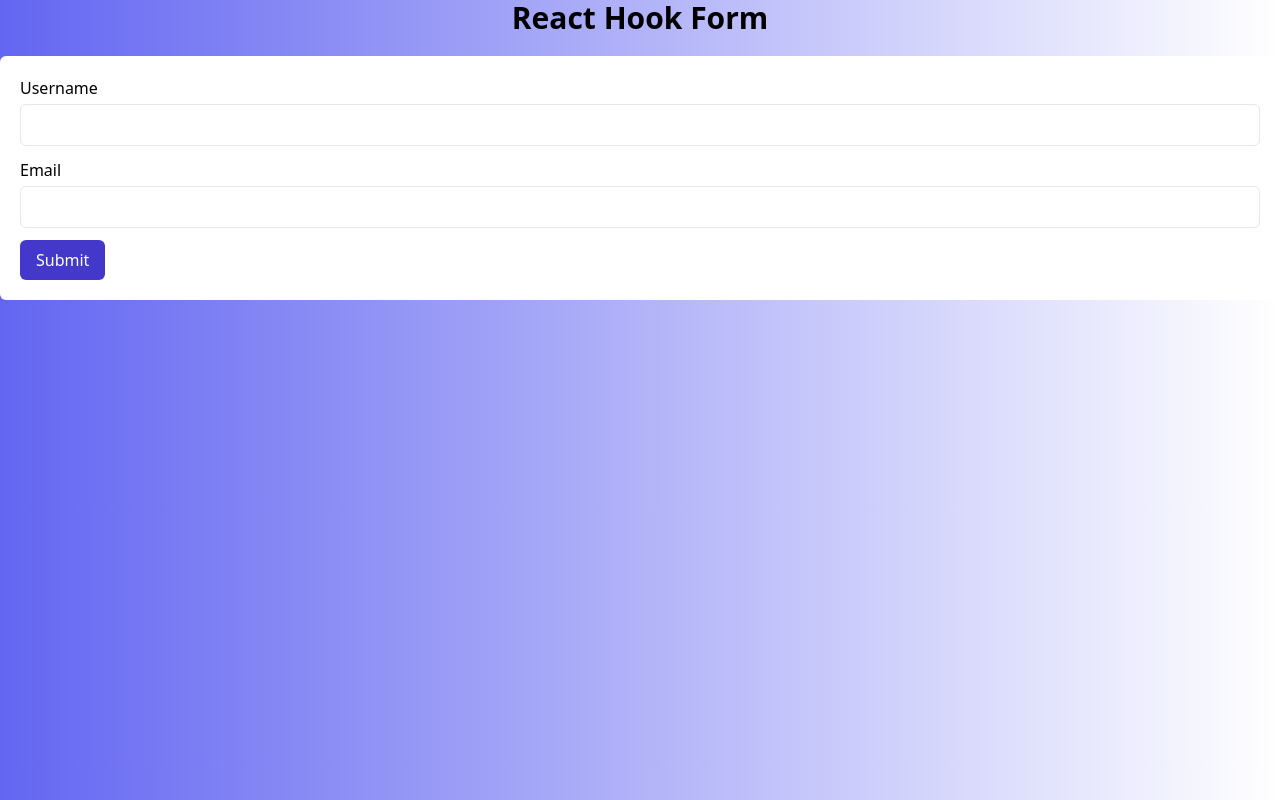
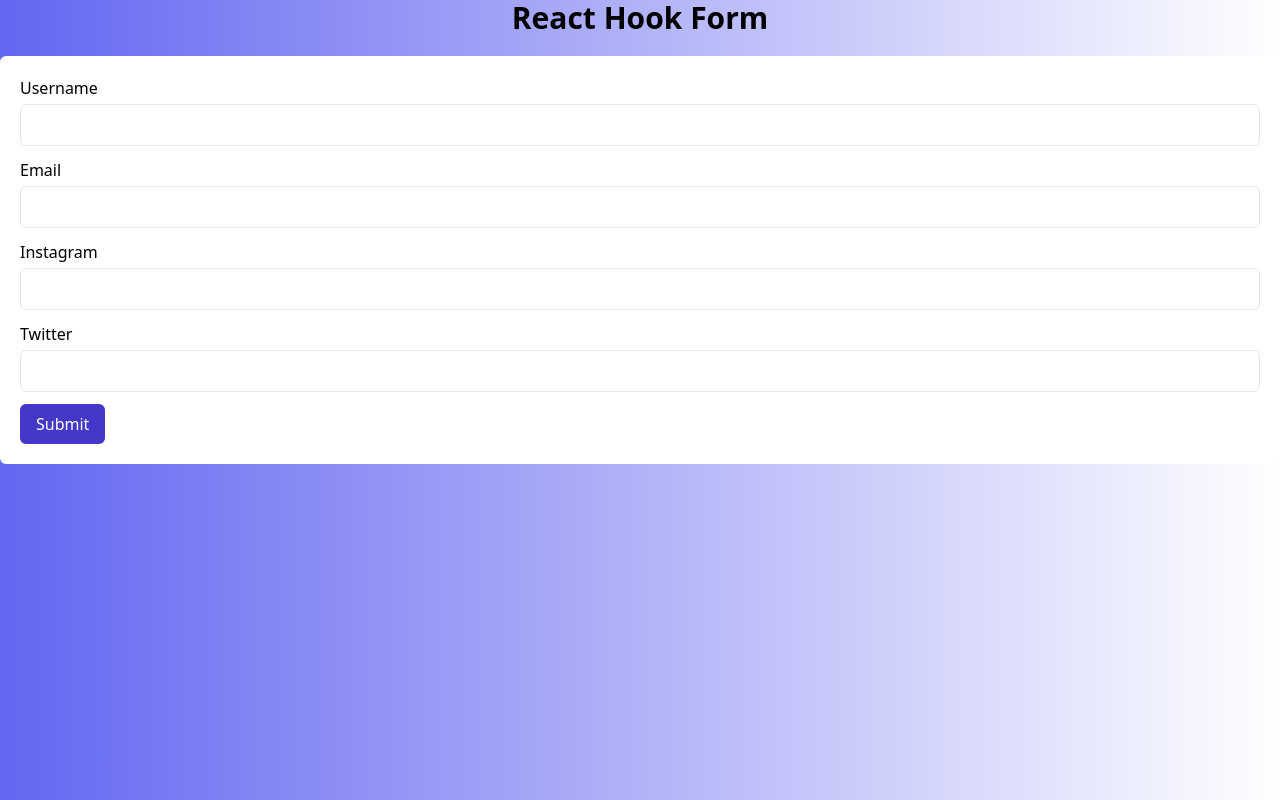
Before and after one commit to VatsalDave2102/react-hook-form-tutorial, a React (Vite) app: page / in a window 1280 px wide. Built offline with nearby package versions, Linux system fonts and the light colour scheme.

Commit message:
add nested fields

```diff
--- a/src/components/UserDetailsForm.tsx
+++ b/src/components/UserDetailsForm.tsx
@@ -5,6 +5,10 @@ import { useForm } from "react-hook-form";
 type FormValues = {
 	username: string;
 	email: string;
+	social: {
+		instagram: string;
+		twitter: string;
+	};
 };
 
 const UserDetailsForm = () => {
@@ -14,6 +18,10 @@ const UserDetailsForm = () => {
 		defaultValues: {
 			username: "",
 			email: "",
+			social: {
+				instagram: "",
+				twitter: "",
+			},
 		},
 	});
 
@@ -69,6 +77,30 @@ const UserDetailsForm = () => {
 					/>
 					<p className="text-red-500">{errors.email?.message}</p>
 				</div>
+
+				{/* Nested fields */}
+				<div className="form-control">
+					<label htmlFor="instagram">Instagram</label>
+					<input
+						type="text"
+						id="instagram"
+						{...register("social.instagram", {
+							required: "Instagram username is required",
+						})}
+					/>
+					<p className="text-red-500">{errors.social?.instagram?.message}</p>
+				</div>
+				<div className="form-control">
+					<label htmlFor="twitter">Twitter</label>
+					<input
+						type="text"
+						id="twitter"
+						{...register("social.twitter", {
+							required: "Twitter handle is required",
+						})}
+					/>
+					<p className="text-red-500">{errors.social?.twitter?.message}</p>
+				</div>
 				<div>
 					<button className="px-4 py-2 bg-indigo-700 text-white rounded-md">
 						Submit
```
